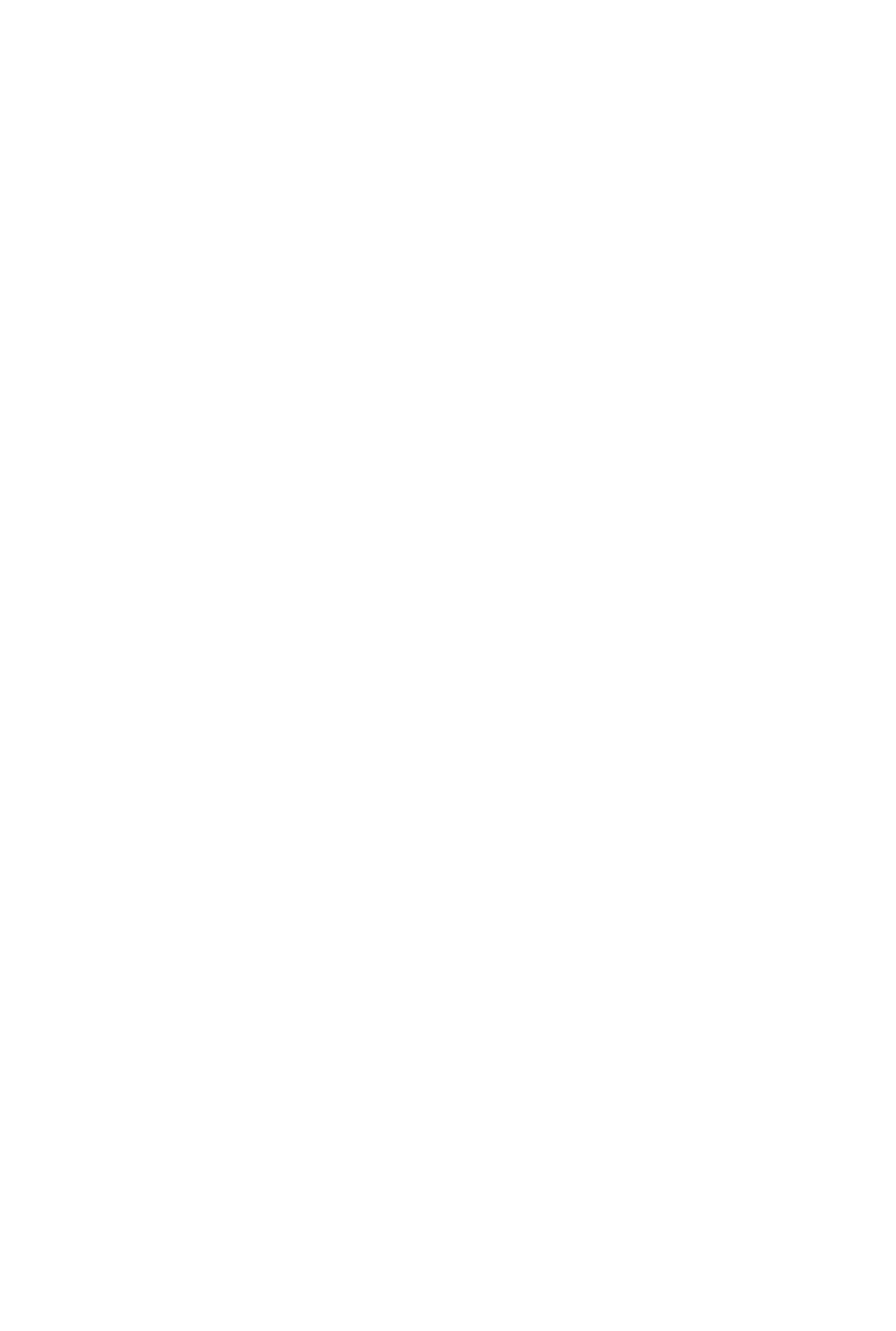
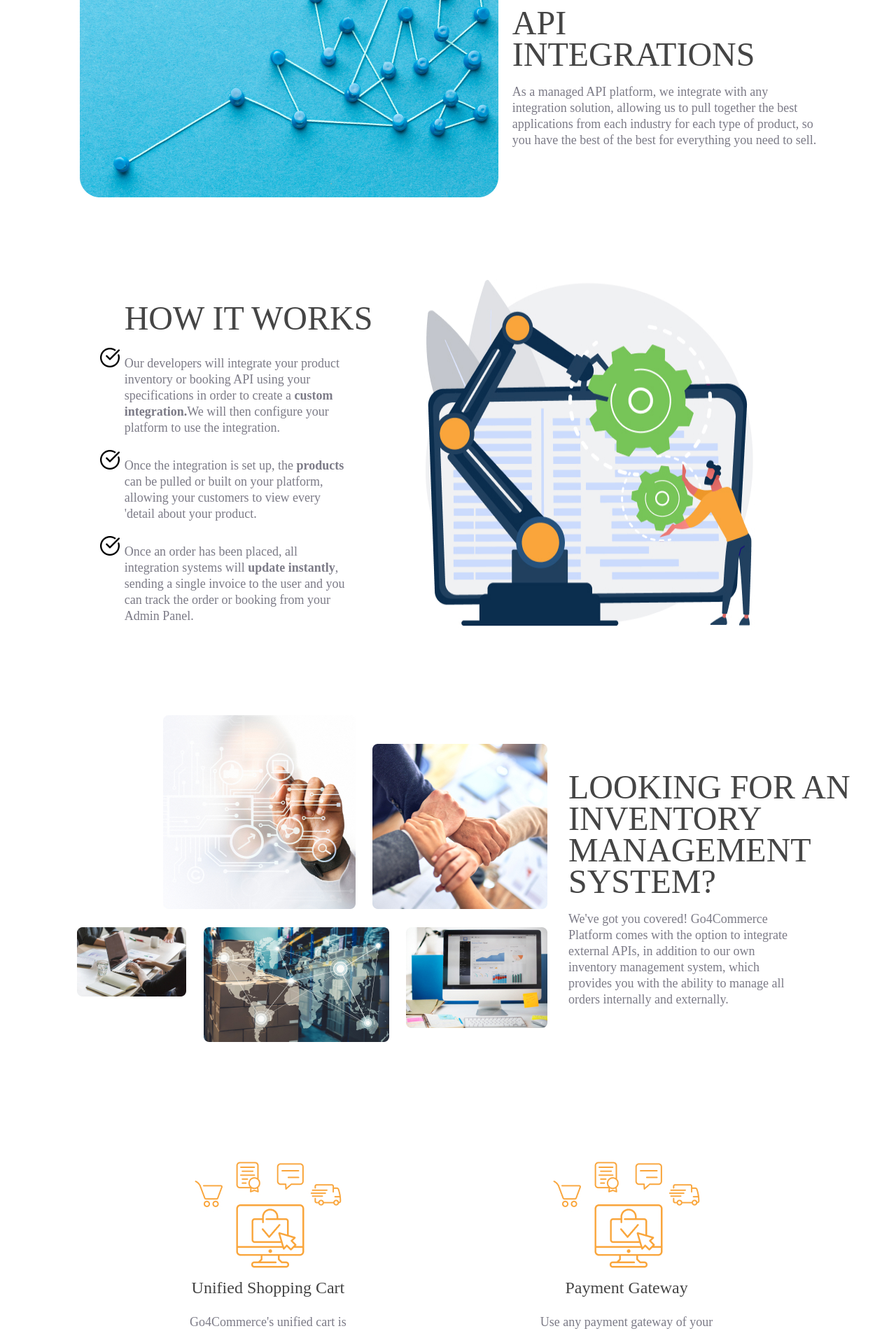
Before and after one commit to Bushman22/Go4Commerce, a SvelteKit app: page /integrations in a window 1280 px wide. Shown: the part 800-2702 px from the top of the page at 70% size. Before the commit the page ends 800 px from the top, so only its background shows below. Built offline with nearby package versions, Linux system fonts and the light colour scheme.

Commit message:
edited integrations

```diff
--- a/src/routes/integrations/+page.svelte
+++ b/src/routes/integrations/+page.svelte
@@ -46,11 +46,109 @@
         <img class= "img1" src ="\images\Integration banner illustration.png" alt="banner">
         </div>
 
+        <div class= "API">
+            <img class= "apiimage" src ="\images\API integrationsImage.jpg" alt="api">
+            <div class = "APIpara">
+                <h2>API <br/>INTEGRATIONS</h2>
+                <p>As a managed API platform, we integrate with any<br/>
+                    integration solution, allowing us to pull together the best<br/>
+                    applications from each industry for each type of product, so<br/>
+                    you have the best of the best for everything you need to sell.</p>
+            </div>
+        </div>
+
+        <div class = "how">
+            <div class = "howpara">
+                <h2>HOW IT WORKS</h2>
+                <ul>
+                    <li><p>Our developers will integrate your product<br/>
+                        inventory or booking API using your<br/>
+                        specifications in order to create a <b>custom<br/>
+                        integration.</b>We will then configure your<br/>
+                        platform to use the integration.</p></li>
+
+                        <li><p>Once the integration is set up, the <b>products</b><br/>
+                            can be pulled or built on your platform,<br/>
+                            allowing your customers to view every<br/>
+                            'detail about your product.</p></li>
+
+                        <li><p>Once an order has been placed, all<br/>
+                            integration systems will <b>update instantly</b>,<br/>
+                            sending a single invoice to the user and you<br/>
+                            can track the order or booking from your<br/>
+                            Admin Panel. </p></li>
+
+                </ul>
+            </div>
+            <img class= "howimage" src ="\images\How it works illustration.jpg" alt="how">
+        </div>
+
+        <div class ="col-left">
+            <div class ="col-top" >
+                <img class= "ff" src ="\images\Integration image 1.jpg" alt="one">
+                <img class= "ff" src ="\images\Integration image 2.jpg" alt="two">
+            </div>
+            <div class ="col-bottom">
+                <img class= "ff1" src ="\images\Integration image 3.jpg" alt="three">
+                <img class= "ff" src ="\images\Integration image 4.jpg" alt="four">
+                <img class= "ff2" src ="\images\Integration image 5.jpg" alt="five">
+            </div>
+        </div>
+
+
+        <div class = "col-right">
+            <h2>LOOKING FOR AN <br/>INVENTORY <br/>MANAGEMENT<br/>SYSTEM?</h2>
+            <p>We've got you covered! Go4Commerce<br/>
+                Platform comes with the option to integrate<br/>
+                external APIs, in addition to our own<br/>
+                inventory management system, which<br/>
+                provides you with the ability to manage all<br/>
+                orders internally and externally.
+            </p>
+        </div>
+
+        <div class = "bottom">
+            <div class = "bot">
+                <img class = "images" src = "\images\Unified Shopping Cart.jpg" alt = "USC">
+                <h3>Unified Shopping Cart</h3>
+                <p>Go4Commerce's unified cart is<br/>
+                designed to be easy and convenient<br/>
+                for customers throughout their<br/>
+                whole shopping journey.</p>
+                <a href = "/unified"><h4>Read more &#x2192</h4></a>
+            </div>
+
+            <div class = "bot">
+                <img class = "images" src = "\images\Unified Shopping Cart.jpg" alt = "USC">
+                <h3>Payment Gateway</h3>
+                <p>Use any payment gateway of your<br/>
+                    choice for a convenient and flexible<br/>
+                    payment process. </p>
+                <a href = "/payment"><h4>Read more &#x2192</h4></a>
+            </div>
+        </div>
+
+        <div class = "footer">
+            <logo2><a href = "/"><img src="\images\go4logo.png" alt="logo" style=height:40px></a></logo2>
+
+
+
+        </div>
 </body>
 
 
 <style>
 
+    p{
+        padding-bottom: 20px;
+    }
+h2{
+    padding-bottom: 20px;
+}
+
+h3{
+    padding-bottom: 15px;
+}
 .integration{
     display: flex;
     justify-content: space-around;
@@ -60,14 +158,70 @@
 .integrationpara{
     padding-top: 80px;
 }
+.API{
+    display: flex;
+    justify-content: center;
+    padding-top: 100px;
+}
+.APIpara{
+    padding-top: 90px;
+    padding-left: 20px;
+}
 
+.howpara li{
+    list-style-image: url('/images/Check mark.jpg');
+}
 
+.how{
+    padding-top: 100px;
+    display: flex;
+    justify-content:center;
+}
 
+.howpara{
+    padding-right: 50px;
+    padding-top: 50px;
+}
+.col-left{
+  float:left;
+  text-align: right;
+  padding-left: 100px;
+  padding-right: 20px;
 
+}
 
+.col-top{
+    padding-top:100px;
+}
 
+.col-right{
+padding-top:190px;
+padding-bottom: 200px;
 
+}
+.ff{
+padding:10px;
 
+}
+.ff1{
+padding:10px;
+padding-bottom: 75px;
 
+}
+.ff2{
+padding:10px;
+padding-bottom: 30px;
+}
+
+.bottom{
+    display: flex;
+    justify-content: space-evenly;
+
+    padding-bottom: 50px;
+}
+
+.bot{
+    text-align: center;
+}
 
 </style>
```
